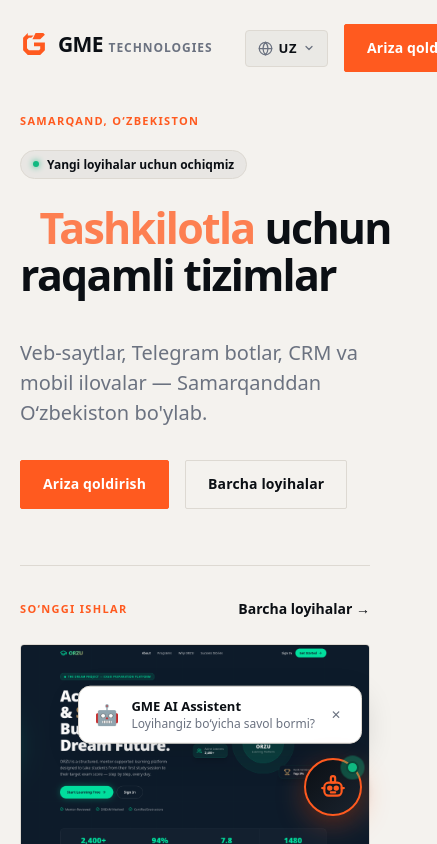
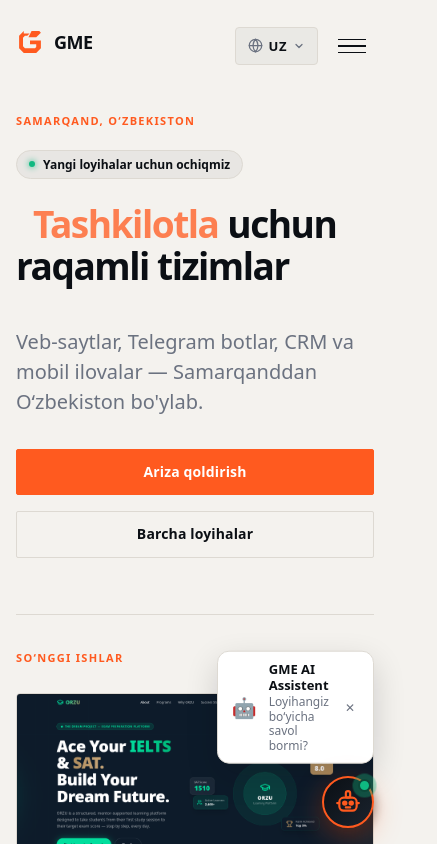
Before and after one commit to pulatov077/gme_technologies, a Vue app: page / in a window 390 px wide. Shown: the top 844 px of the page, 437 px wide, since content can reach past the window. Built offline with nearby package versions, Linux system fonts and the light colour scheme.

Commit message:
feat: seo optimization and full mobile responsive

```diff
--- a/index.html
+++ b/index.html
@@ -8,63 +8,160 @@
     <meta name="theme-color" content="#0B0F14" />
 
     <!-- Primary Meta Tags -->
-    <title>GME Technologies — Biznes uchun raqamli tizimlar | Samarqand, O‘zbekiston</title>
+    <title>GME Technologies — Make It All | Samarqandda IT Xizmatlari va Tizimlar</title>
     <meta
       name="title"
-      content="GME Technologies — Biznes uchun raqamli tizimlar | Samarqand, O‘zbekiston"
+      content="GME Technologies — Make It All | Samarqandda IT Xizmatlari va Tizimlar"
     />
     <meta
       name="description"
-      content="Veb-saytlar, Telegram botlar va mini-ilovalar, CRM va biznes avtomatlashtirish, mobil ilovalar — Samarqanddan O‘zbekiston bo‘ylab."
+      content="GME Technologies (Make It All) — Samarqandda professional IT xizmatlari ko‘rsatish: zamonaviy veb-saytlar, Telegram bot va WebApp mini-ilovalar, CRM va ERP tizimlari, mobil ilovalar ishlab chiqish."
     />
+    <meta
+      name="keywords"
+      content="gme tech, gme tech uz, gmetech, gmetech.uz, gme technologies, make it all, samarqandda it buyicha xizmat kursatish, samarqand it kompaniya, it xizmatlari samarqand, it xizmat kursatish, sayt yaratish samarqand, telegram bot samarqand, mobil ilovalar, crm tizimlar samarqand, it kompaniya uzbekiston, web development samarkand, telegram bot development uzbekistan, IT услуги Самарканд, разработка сайтов Самарканд, создание ботов Самарканд"
+    />
+    <meta name="author" content="GME Technologies" />
+    <meta name="robots" content="index, follow, max-image-preview:large, max-snippet:-1, max-video-preview:-1" />
     <link rel="canonical" href="https://gmetech.uz/" />
+
+    <!-- Geo Tags (Local SEO for Samarkand) -->
+    <meta name="geo.region" content="UZ-SA" />
+    <meta name="geo.placename" content="Samarkand" />
+    <meta name="geo.position" content="39.674338;66.973547" />
+    <meta name="ICBM" content="39.674338, 66.973547" />
 
     <!-- Open Graph / Facebook -->
     <meta property="og:type" content="website" />
+    <meta property="og:site_name" content="GME Technologies" />
     <meta property="og:url" content="https://gmetech.uz/" />
     <meta
       property="og:title"
-      content="GME Technologies — Biznes uchun raqamli tizimlar | Samarqand"
+      content="GME Technologies — Make It All | Samarqandda IT Xizmatlari"
     />
     <meta
       property="og:description"
-      content="Veb-saytlar, Telegram botlar va mini-ilovalar, CRM va biznes avtomatlashtirish, mobil ilovalar."
+      content="Samarqandda professional IT xizmatlari: veb-saytlar, Telegram botlar, CRM tizimlari va mobil ilovalar ishlab chiqish."
     />
+    <meta property="og:image" content="https://gmetech.uz/gme-brand-board.jpg" />
+    <meta property="og:image:alt" content="GME Technologies — Make It All" />
     <meta property="og:locale" content="uz_UZ" />
+    <meta property="og:locale:alternate" content="ru_RU" />
+    <meta property="og:locale:alternate" content="en_US" />
 
-    <!-- Twitter -->
-    <meta property="twitter:card" content="summary_large_image" />
-    <meta property="twitter:url" content="https://gmetech.uz/" />
+    <!-- Twitter Card -->
+    <meta name="twitter:card" content="summary_large_image" />
+    <meta name="twitter:site" content="@gme_technologies" />
+    <meta name="twitter:url" content="https://gmetech.uz/" />
     <meta
-      property="twitter:title"
-      content="GME Technologies — Biznes uchun raqamli tizimlar"
+      name="twitter:title"
+      content="GME Technologies — Make It All | Samarqandda IT Xizmatlari"
     />
     <meta
-      property="twitter:description"
+      name="twitter:description"
       content="Veb-saytlar, Telegram botlar, CRM va mobil ilovalar — Samarqanddan O‘zbekiston bo‘ylab."
     />
+    <meta name="twitter:image" content="https://gmetech.uz/gme-brand-board.jpg" />
 
-    <!-- JSON-LD Structured Data: Organization -->
+    <!-- JSON-LD Structured Data: LocalBusiness & WebSite Graph -->
     <script type="application/ld+json">
       {
         "@context": "https://schema.org",
-        "@type": "Organization",
+        "@graph": [
+          {
+            "@type": ["LocalBusiness", "ProfessionalService"],
+            "@id": "https://gmetech.uz/#organization",
             "name": "GME Technologies",
+            "alternateName": [
+              "GME Tech",
+              "gmetech.uz",
+              "GME Tech UZ",
+              "Make It All — GME Technologies"
+            ],
+            "slogan": "Make It All",
             "url": "https://gmetech.uz",
             "logo": "https://gmetech.uz/favicon.svg",
-        "description": "IT kompaniya Samarqandda: Veb-saytlar, Telegram botlar, CRM va mobil ilovalar.",
+            "image": "https://gmetech.uz/gme-brand-board.jpg",
+            "description": "Samarqandda IT bo‘yicha professional xizmat ko‘rsatish: zamonaviy veb-saytlar, Telegram bot va WebApp mini-ilovalar, CRM va ERP tizimlari, mobil ilovalar ishlab chiqish.",
+            "telephone": "+998913131154",
+            "priceRange": "$$",
             "address": {
               "@type": "PostalAddress",
+              "streetAddress": "Universitet xiyoboni",
               "addressLocality": "Samarkand",
               "addressRegion": "Samarkand Region",
+              "postalCode": "140100",
               "addressCountry": "UZ"
             },
-        "contactPoint": {
-          "@type": "ContactPoint",
-          "telephone": "+998-00-000-00-00",
-          "contactType": "customer service",
-          "availableLanguage": ["Uzbek", "Russian", "English"]
+            "geo": {
+              "@type": "GeoCoordinates",
+              "latitude": 39.674338,
+              "longitude": 66.973547
+            },
+            "openingHoursSpecification": {
+              "@type": "OpeningHoursSpecification",
+              "dayOfWeek": ["Monday", "Tuesday", "Wednesday", "Thursday", "Friday", "Saturday"],
+              "opens": "09:00",
+              "closes": "19:00"
+            },
+            "sameAs": [
+              "https://t.me/gme_technologies",
+              "https://github.com/pulatov077"
+            ],
+            "areaServed": [
+              { "@type": "City", "name": "Samarkand" },
+              { "@type": "City", "name": "Tashkent" },
+              { "@type": "Country", "name": "Uzbekistan" }
+            ],
+            "hasOfferCatalog": {
+              "@type": "OfferCatalog",
+              "name": "IT Xizmatlari",
+              "itemListElement": [
+                {
+                  "@type": "Offer",
+                  "itemOffered": {
+                    "@type": "Service",
+                    "name": "Veb-saytlar ishlab chiqish",
+                    "description": "Zamonaviy, tezkor va moslashuvchan korporativ veb-saytlar, landing page va platformalar."
                   }
+                },
+                {
+                  "@type": "Offer",
+                  "itemOffered": {
+                    "@type": "Service",
+                    "name": "Telegram bot va Mini App (TWA)",
+                    "description": "Avtomatlashtirilgan Telegram botlar va to‘lov tizimlariga ulangan mini-ilovalar."
+                  }
+                },
+                {
+                  "@type": "Offer",
+                  "itemOffered": {
+                    "@type": "Service",
+                    "name": "CRM va Biznes Avtomatlashtirish",
+                    "description": "Savdo, mijozlar va ombor boshqaruvi uchun maxsus CRM va ERP tizimlari."
+                  }
+                },
+                {
+                  "@type": "Offer",
+                  "itemOffered": {
+                    "@type": "Service",
+                    "name": "Mobil ilovalar ishlab chiqish",
+                    "description": "iOS va Android platformalari uchun qulay va xavfsiz mobil ilovalar."
+                  }
+                }
+              ]
+            }
+          },
+          {
+            "@type": "WebSite",
+            "@id": "https://gmetech.uz/#website",
+            "url": "https://gmetech.uz",
+            "name": "GME Technologies",
+            "alternateName": "GME Tech",
+            "publisher": { "@id": "https://gmetech.uz/#organization" },
+            "inLanguage": ["uz", "ru", "en"]
+          }
+        ]
       }
     </script>
   </head>
--- a/src/assets/main.css
+++ b/src/assets/main.css
@@ -25,6 +25,7 @@
   scroll-behavior: smooth;
   -webkit-font-smoothing: antialiased;
   -moz-osx-font-smoothing: grayscale;
+  overflow-x: hidden;
 }
 
 body {
@@ -34,6 +35,8 @@
   color: var(--color-ink);
   background-color: var(--color-paper);
   overflow-x: hidden;
+  width: 100%;
+  min-width: 320px;
 }
 
 /* ─── Typography helpers ────────────────────────────────────────────────── */
@@ -41,28 +44,36 @@
   font-size: var(--text-display);
   font-weight: 800;
   letter-spacing: -0.04em;
-  line-height: 0.95;
+  line-height: 0.98;
+  overflow-wrap: break-word;
+  word-break: break-word;
 }
 
 .h1 {
   font-size: var(--text-h1);
   font-weight: 700;
   letter-spacing: -0.03em;
-  line-height: 1.05;
+  line-height: 1.08;
+  overflow-wrap: break-word;
+  word-break: break-word;
 }
 
 .h2 {
   font-size: var(--text-h2);
   font-weight: 700;
   letter-spacing: -0.02em;
-  line-height: 1.1;
+  line-height: 1.15;
+  overflow-wrap: break-word;
+  word-break: break-word;
 }
 
 .h3 {
   font-size: var(--text-h3);
   font-weight: 600;
   letter-spacing: -0.01em;
-  line-height: 1.2;
+  line-height: 1.25;
+  overflow-wrap: break-word;
+  word-break: break-word;
 }
 
 .label {
@@ -284,3 +295,33 @@
 .reveal.delay-2 { transition-delay: 0.2s; }
 .reveal.delay-3 { transition-delay: 0.3s; }
 .reveal.delay-4 { transition-delay: 0.4s; }
+
+/* ─── Responsive Safeguards (iOS & Android) ─────────────────────────────── */
+@media (max-width: 768px) {
+  /* Prevent iOS Safari auto-zoom when tapping inputs */
+  input,
+  select,
+  textarea {
+    font-size: 16px !important;
+  }
+
+  .grid-12 {
+    display: flex;
+    flex-direction: column;
+    gap: 1.75rem;
+  }
+}
+
+@media (max-width: 480px) {
+  .section-py {
+    padding-block: clamp(3rem, 8vw, 4.5rem);
+  }
+
+  .container {
+    padding-inline: clamp(1rem, 4vw, 1.5rem);
+  }
+
+  .btn {
+    padding: 0.6875rem 1.125rem;
+  }
+}
--- a/src/assets/tokens.css
+++ b/src/assets/tokens.css
@@ -14,10 +14,10 @@
   --font-sans: 'Manrope', system-ui, sans-serif;
 
   /* Type scale – fluid */
-  --text-display: clamp(3.5rem, 8vw, 7.5rem);
-  --text-h1:      clamp(2.25rem, 5vw, 4.5rem);
-  --text-h2:      clamp(1.75rem, 3.5vw, 3rem);
-  --text-h3:      clamp(1.25rem, 2vw, 1.75rem);
+  --text-display: clamp(2.25rem, 6.5vw, 6.5rem);
+  --text-h1:      clamp(1.875rem, 4.5vw, 4rem);
+  --text-h2:      clamp(1.5rem, 3.2vw, 2.75rem);
+  --text-h3:      clamp(1.125rem, 2vw, 1.625rem);
   --text-body:    1rem;
   --text-sm:      0.875rem;
   --text-label:   0.6875rem;
--- a/src/components/AiChatWidget.vue
+++ b/src/components/AiChatWidget.vue
@@ -1180,4 +1180,38 @@
   opacity: 0;
   transform: translateY(16px) scale(0.96);
 }
+
+/* ─── Mobile Responsiveness ────────────────────────────────────────────── */
+@media (max-width: 480px) {
+  .ai-widget-wrapper {
+    bottom: 1rem;
+    right: 1rem;
+  }
+
+  .ai-fab-btn {
+    width: 52px;
+    height: 52px;
+  }
+
+  .ai-teaser-bubble {
+    bottom: 64px;
+    right: 0;
+    max-width: calc(100vw - 2rem);
+    white-space: normal;
+    padding: 0.625rem 0.875rem;
+  }
+
+  .ai-chat-window {
+    position: fixed;
+    inset: auto 10px 72px 10px;
+    width: auto;
+    max-width: none;
+    height: min(540px, calc(100dvh - 86px));
+    border-radius: 14px;
+  }
+
+  .chat-input {
+    font-size: 16px !important;
+  }
+}
 </style>
--- a/src/components/AppHeader.vue
+++ b/src/components/AppHeader.vue
@@ -73,7 +73,7 @@
       <!-- Right controls -->
       <div class="app-header__actions">
         <LangSwitcher />
-        <button class="btn btn--accent" @click="open">
+        <button class="btn btn--accent app-header__cta-btn" @click="open">
           {{ t('cta.request') }}
         </button>
         <!-- Mobile burger -->
@@ -251,13 +251,36 @@
 .app-header__actions {
   display: flex;
   align-items: center;
-  gap: 1rem;
+  gap: 0.75rem;
   margin-left: auto;
+}
+
+.app-header__cta-btn {
+  display: none;
+}
+
+@media (min-width: 640px) {
+  .app-header__cta-btn {
+    display: inline-flex;
+  }
 }
 
 @media (min-width: 1024px) {
   .app-header__actions {
     margin-left: 0;
+    gap: 1rem;
+  }
+}
+
+@media (max-width: 400px) {
+  .app-header__inner {
+    gap: 0.5rem;
+  }
+  .app-header__wordmark {
+    font-size: 1.125rem;
+  }
+  .app-header__wordmark-sub {
+    display: none;
   }
 }
 
--- a/src/components/AppModal.vue
+++ b/src/components/AppModal.vue
@@ -46,7 +46,7 @@
           <!-- Content slot -->
           <div class="modal-body">
             <slot />
-          </div>``
+          </div>
         </div>
       </div>
     </Transition>
@@ -65,6 +65,7 @@
   justify-content: center;
   padding: 1rem;
   overflow-y: auto;
+  -webkit-overflow-scrolling: touch;
 }
 
 .modal-panel {
@@ -117,6 +118,22 @@
 .modal-body {
   padding: 1.75rem;
   overflow-y: auto;
+  -webkit-overflow-scrolling: touch;
+}
+
+@media (max-width: 480px) {
+  .modal-backdrop {
+    padding: 0.5rem;
+  }
+  .modal-panel {
+    max-height: calc(100dvh - 1rem);
+  }
+  .modal-header {
+    padding: 1.125rem 1.25rem;
+  }
+  .modal-body {
+    padding: 1.25rem;
+  }
 }
 
 /* Transition */
--- a/src/views/AboutView.vue
+++ b/src/views/AboutView.vue
@@ -601,6 +601,12 @@
   border-color: var(--color-accent);
 }
 
+@media (hover: none), (max-width: 768px) {
+  .slider-nav {
+    opacity: 0.85;
+  }
+}
+
 .slider-nav--prev {
   left: 12px;
 }
@@ -659,6 +665,12 @@
 @media (max-width: 640px) {
   .event-slider {
     height: 220px;
+  }
+}
+
+@media (max-width: 400px) {
+  .event-slider {
+    height: 190px;
   }
 }
 
--- a/src/views/ContactView.vue
+++ b/src/views/ContactView.vue
@@ -128,7 +128,7 @@
 
 .contact-card {
   background: #ffffff;
-  padding: 1.75rem;
+  padding: clamp(1.25rem, 4vw, 1.75rem);
   border: 1px solid var(--color-border-light);
   border-radius: 2px;
   display: flex;
@@ -215,7 +215,7 @@
   background: #ffffff;
   border: 1px solid var(--color-border-light);
   border-radius: 2px;
-  padding: clamp(2rem, 5vw, 3.5rem);
+  padding: clamp(1.25rem, 4vw, 3.5rem);
   box-shadow: 0 10px 30px rgba(11, 15, 20, 0.04);
 }
 
--- a/src/views/HomeView.vue
+++ b/src/views/HomeView.vue
@@ -599,8 +599,12 @@
 
 @media (max-width: 640px) {
   .hero-title {
-    font-size: clamp(2.5rem, 11vw, 3.5rem);
-    line-height: 1.08;
+    font-size: clamp(2rem, 9.5vw, 3rem);
+    line-height: 1.12;
+  }
+  .hero-title__top {
+    flex-wrap: wrap;
+    white-space: normal;
   }
 }
 
@@ -707,6 +711,17 @@
   display: flex;
   gap: 1rem;
   flex-wrap: wrap;
+}
+
+@media (max-width: 480px) {
+  .hero-actions {
+    flex-direction: column;
+    width: 100%;
+  }
+  .hero-actions .btn {
+    width: 100%;
+    justify-content: center;
+  }
 }
 
 /* ─── Hero strip ────────────────────────────────────────────────────────── */
@@ -887,7 +902,14 @@
 
 .service-item__content {
   padding-top: 1.5rem;
-  padding-left: clamp(2rem, 5vw, 4rem);
+  padding-left: clamp(1rem, 5vw, 4rem);
+}
+
+@media (max-width: 640px) {
+  .service-item__content {
+    padding-left: 0;
+    padding-top: 1rem;
+  }
 }
 
 .service-item__desc {
@@ -1229,7 +1251,7 @@
 
 .cta-form-card {
   background: #ffffff;
-  padding: clamp(2rem, 4vw, 3rem);
+  padding: clamp(1.25rem, 4vw, 3rem);
   border: 1px solid var(--color-border-light);
   border-radius: 2px;
   box-shadow: 0 10px 30px rgba(11, 15, 20, 0.04);
--- a/src/views/ServicesView.vue
+++ b/src/views/ServicesView.vue
@@ -297,7 +297,7 @@
   background: #ffffff;
   border: 1px solid var(--color-border-light);
   border-radius: 2px;
-  padding: clamp(2rem, 5vw, 3.5rem);
+  padding: clamp(1.25rem, 5vw, 3.5rem);
 }
 
 .service-detail-card__header {
@@ -386,6 +386,7 @@
   padding: 1.25rem;
   border-radius: 2px;
   border-left: 2px solid var(--color-accent);
+  word-break: break-word;
 }
 
 .service-action {
@@ -397,7 +398,7 @@
   background: #ffffff;
   border: 1px solid var(--color-border-light);
   border-radius: 2px;
-  padding: clamp(2rem, 5vw, 4rem);
+  padding: clamp(1.25rem, 5vw, 4rem);
   display: grid;
   grid-template-columns: 1fr;
   gap: 3rem;
```
Also changed, not shown: src/components/ProjectCard.vue (line endings or trailing spaces), 1 other file (tests, documents, lock files or other folders). Lines whose indentation alone changed are shown as unchanged.
